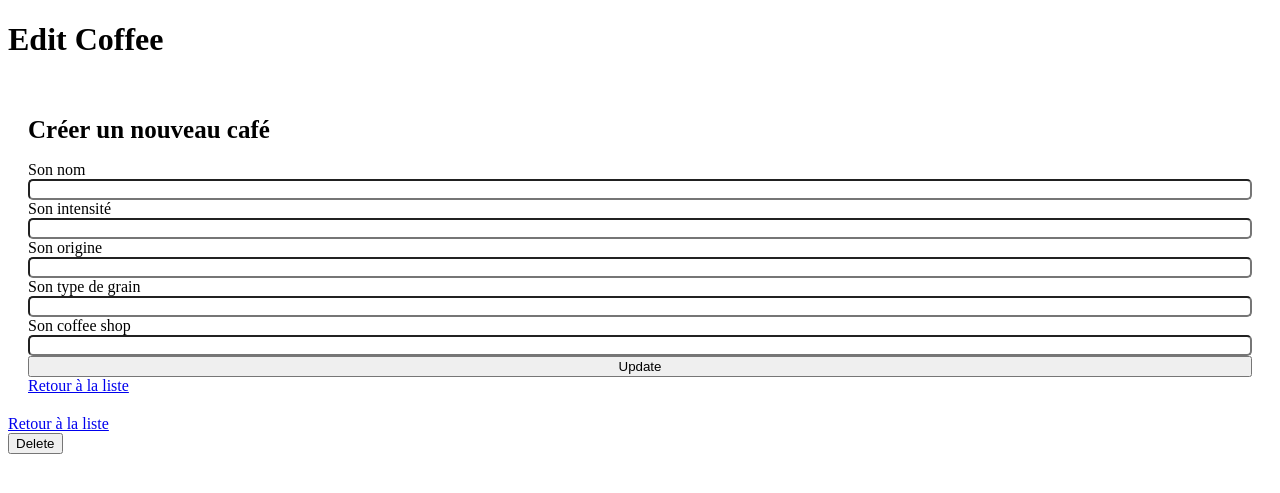
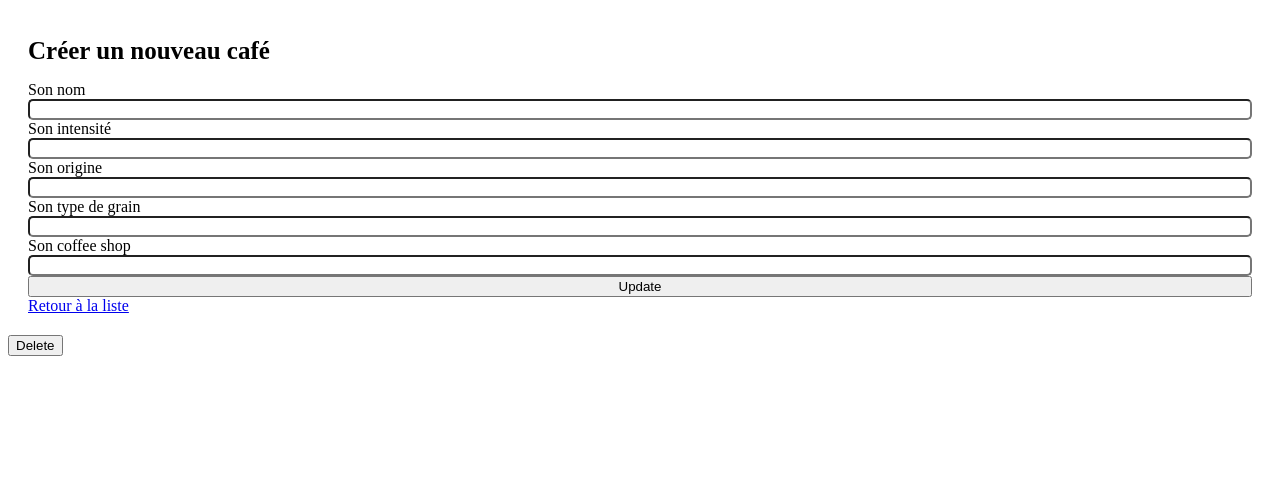
Before and after one commit to Vimeux/el-cafe, a Symfony app: template templates/coffee/edit.html.twig in a window 1280 px wide. Shown: the part 106-599 px from the top of the page. Run offline with Twig, Linux system fonts and the light colour scheme; the template is opened without the code that fills it, so the values that code supplies are empty; form fields are guessed from the names that the template uses; some libraries are stand-ins or nearby versions.

Commit message:
Cleaning + ajout btn favoris profil et lien header favoris

```diff
--- a/templates/base.html.twig
+++ b/templates/base.html.twig
@@ -30,7 +30,7 @@
 
                                 <a href="/coffeeshop" class="text-dark-coffee-bold  hover:bg-beige  px-3 py-2 rounded-md text-sm font-medium">Coffee-Shop</a>
                             {% if app.user %}
-                                <a href="#" class="text-dark-coffee-bold hover:bg-beige px-3 py-2 rounded-md text-sm font-medium">Favoris</a>
+                                <a href="/profil/favoris" class="text-dark-coffee-bold hover:bg-beige px-3 py-2 rounded-md text-sm font-medium">Favoris</a>
 
                             {% endif %}
                             </div>
--- a/templates/coffee/edit.html.twig
+++ b/templates/coffee/edit.html.twig
@@ -3,11 +3,8 @@
 {% block title %}Edit Coffee{% endblock %}
 
 {% block body %}
-    <h1>Edit Coffee</h1>
 
     {{ include('coffee/_form.html.twig', {'button_label': 'Update'}) }}
 
-    <a class="text-black-600 hover:text-orange-500 font-bold" href="{{ path('app_coffee_index') }}">Retour à la liste</a>
-
     {{ include('coffee/_delete_form.html.twig') }}
 {% endblock %}
--- a/templates/coffee_shop/edit.html.twig
+++ b/templates/coffee_shop/edit.html.twig
@@ -3,11 +3,8 @@
 {% block title %}Edit CoffeeShop{% endblock %}
 
 {% block body %}
-    <h1>Edit CoffeeShop</h1>
 
     {{ include('coffee_shop/_form.html.twig', {'button_label': 'Update'}) }}
 
-    <a href="{{ path('app_coffee_shop_index') }}">back to list</a>
-
     {{ include('coffee_shop/_delete_form.html.twig') }}
 {% endblock %}
--- a/templates/profil/index.html.twig
+++ b/templates/profil/index.html.twig
@@ -12,6 +12,7 @@
             <span class="block text-mango xl:inline">{{ app.user.email }}</span>
             <span class="block xl:inline"> !</span>
           </h1>
+          <a href="/profil/favoris" class="inline-flex justify-center py-2 px-4 border border-transparent shadow-sm text-sm font-medium rounded-md text-white bg-mango hover:bg-light-coffee focus:outline-none focus:ring-2 focus:ring-offset-2 focus:ring-dark-coffee">Accéder à mes favoris</a>
     </div>
 </div>
 {% endblock %}
```
